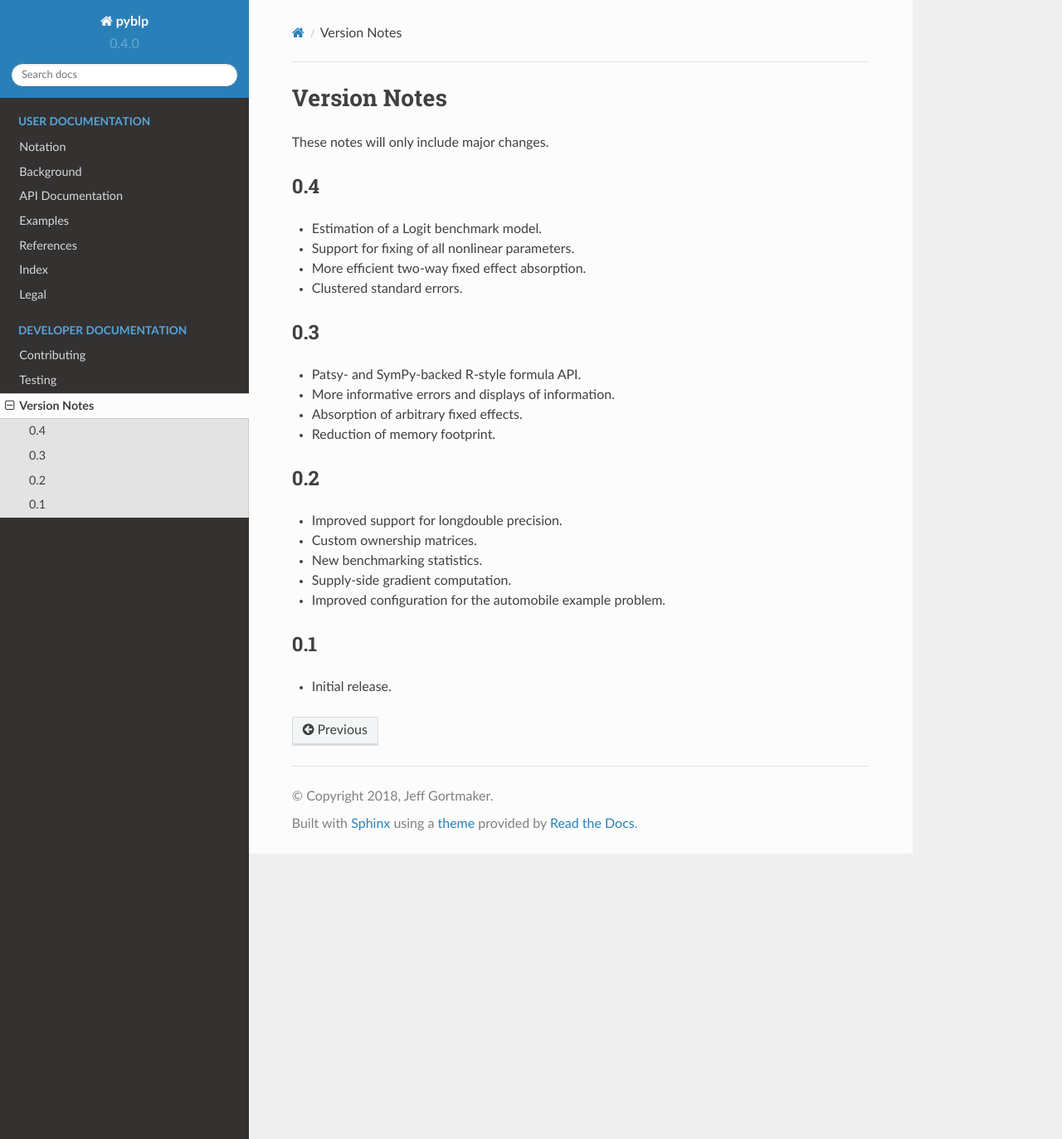
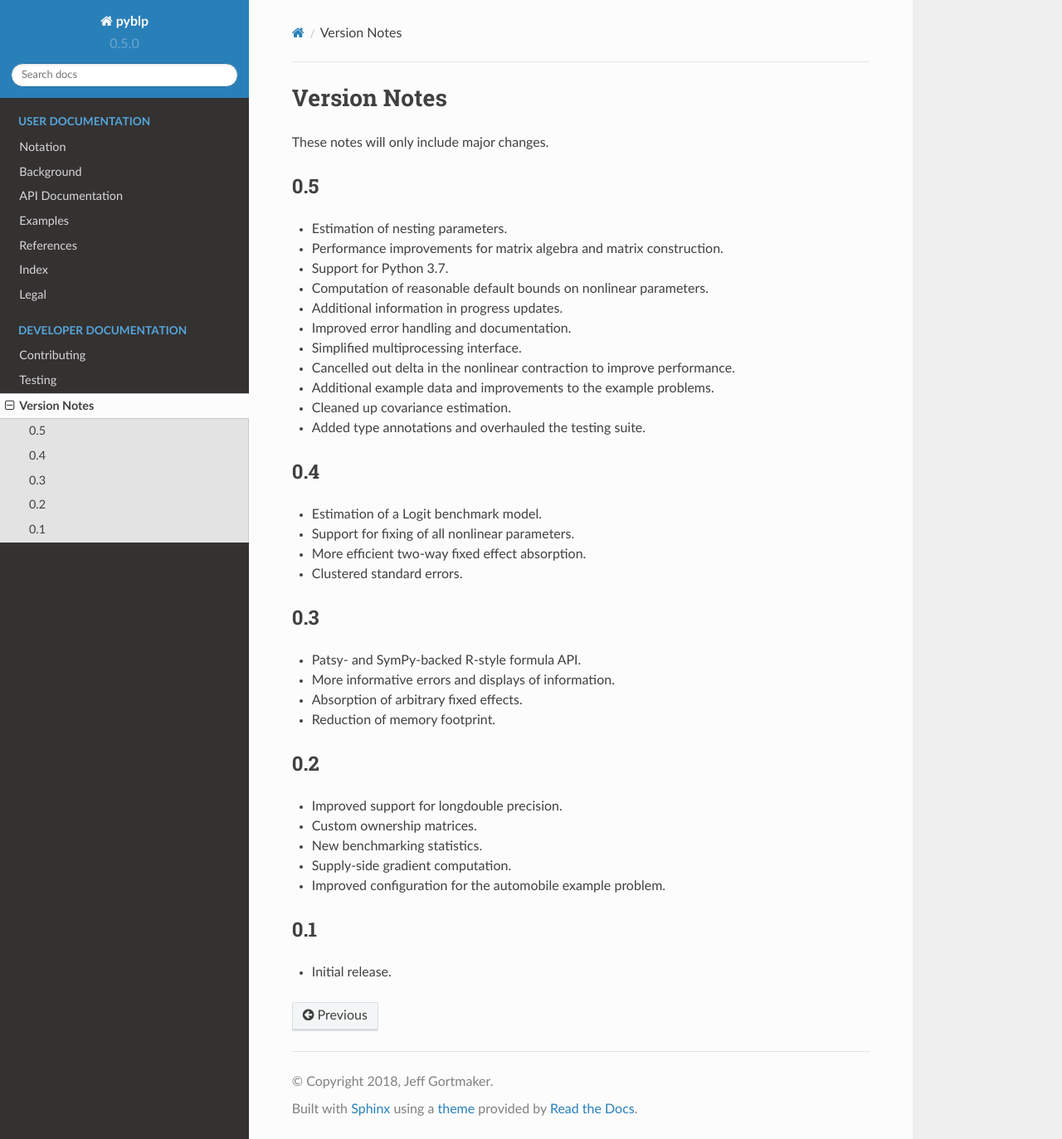
Before and after one commit to jeffgortmaker/pyblp, a Sphinx documentation site: the page built from docs/versions.rst, in a window 1280 px wide and 1373 px high. Shown: the whole window at 83% size. Built offline with Sphinx 7.4.7 and the Read the Docs theme 2.0.0, drawn with Linux system fonts in a browser that asks for light colours.

Commit message:
REL: version bump

```diff
--- a/docs/versions.rst
+++ b/docs/versions.rst
@@ -2,6 +2,22 @@ Version Notes
 =============
 
 These notes will only include major changes.
+
+
+0.5
+---
+
+- Estimation of nesting parameters.
+- Performance improvements for matrix algebra and matrix construction.
+- Support for Python 3.7.
+- Computation of reasonable default bounds on nonlinear parameters.
+- Additional information in progress updates.
+- Improved error handling and documentation.
+- Simplified multiprocessing interface.
+- Cancelled out delta in the nonlinear contraction to improve performance.
+- Additional example data and improvements to the example problems.
+- Cleaned up covariance estimation.
+- Added type annotations and overhauled the testing suite.
 
 
 0.4
--- a/pyblp/version.py
+++ b/pyblp/version.py
@@ -1,3 +1,3 @@
 """Defines the current version."""
 
-__version__ = '0.4.0'
+__version__ = '0.5.0'
```
